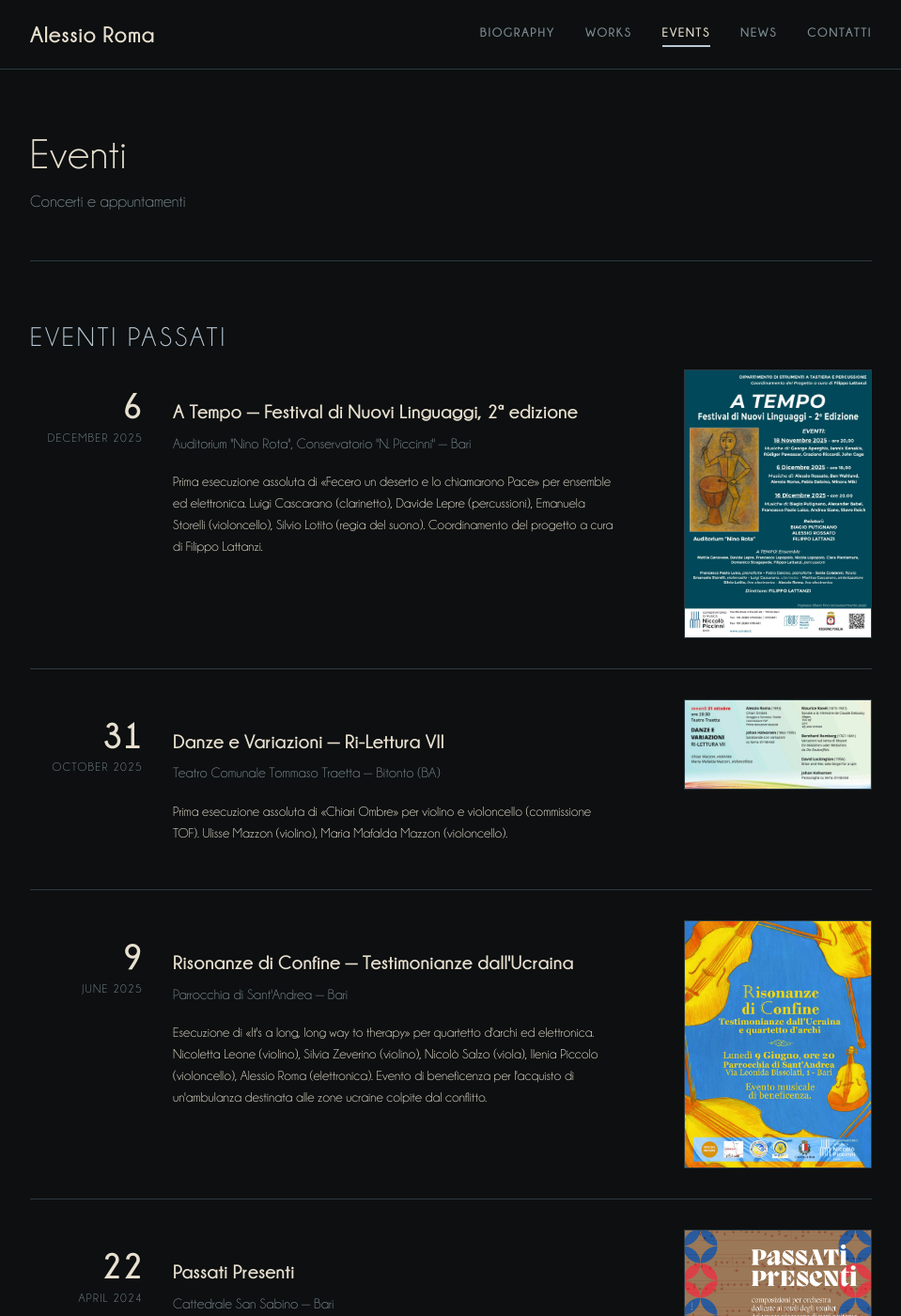
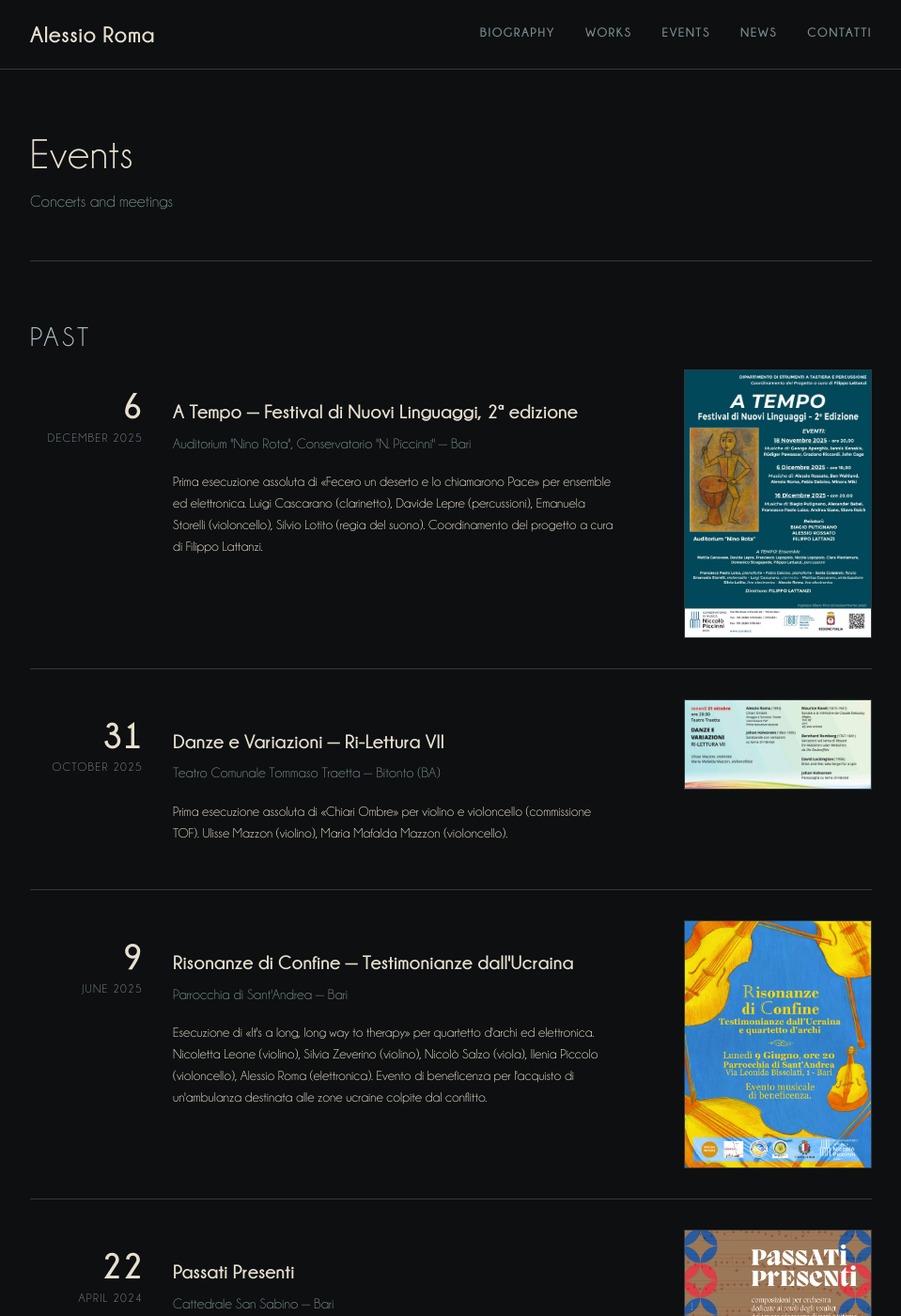
Before and after one commit to alessioroma-music/alessioroma, a Jekyll site: the page built from eventi.md, in a window 1280 px wide and 1400 px high. Shown: the whole window at 94% size, without its empty margins (160-1119 px from the left). Built offline with Jekyll 4.4.1, drawn with Linux system fonts in a browser that asks for light colours.

Commit message:
Add ivory border to all images, rename past events section to Past
Co-Authored-By: Claude Sonnet 4.6 <noreply@anthropic.com>

```diff
--- a/assets/css/style.css
+++ b/assets/css/style.css
@@ -99,7 +99,7 @@ a {
 }
 a:hover { color: var(--color-accent-light); }
 
-img { max-width: 100%; height: auto; }
+img { max-width: 100%; height: auto; border: 1px solid #E8E0D0; }
 
 /* ============================================
    HEADER E NAVIGAZIONE
--- a/eventi.md
+++ b/eventi.md
@@ -1,8 +1,8 @@
 ---
 layout: page
-title: "Eventi"
-subtitle: "Concerti e appuntamenti"
-permalink: /eventi/
+title: "Events"
+subtitle: "Concerts and meetings"
+permalink: /events/
 ---
 
 {% assign upcoming = site.data.events | where: "status", "upcoming" | sort: "date" %}
@@ -43,7 +43,7 @@ permalink: /eventi/
 
 {% if past.size > 0 %}
 <div class="events-section">
-  <h2 class="events-section-title">Eventi passati</h2>
+  <h2 class="events-section-title">Past</h2>
   <div class="event-list">
     {% for event in past %}
     <div class="event-item">
```
